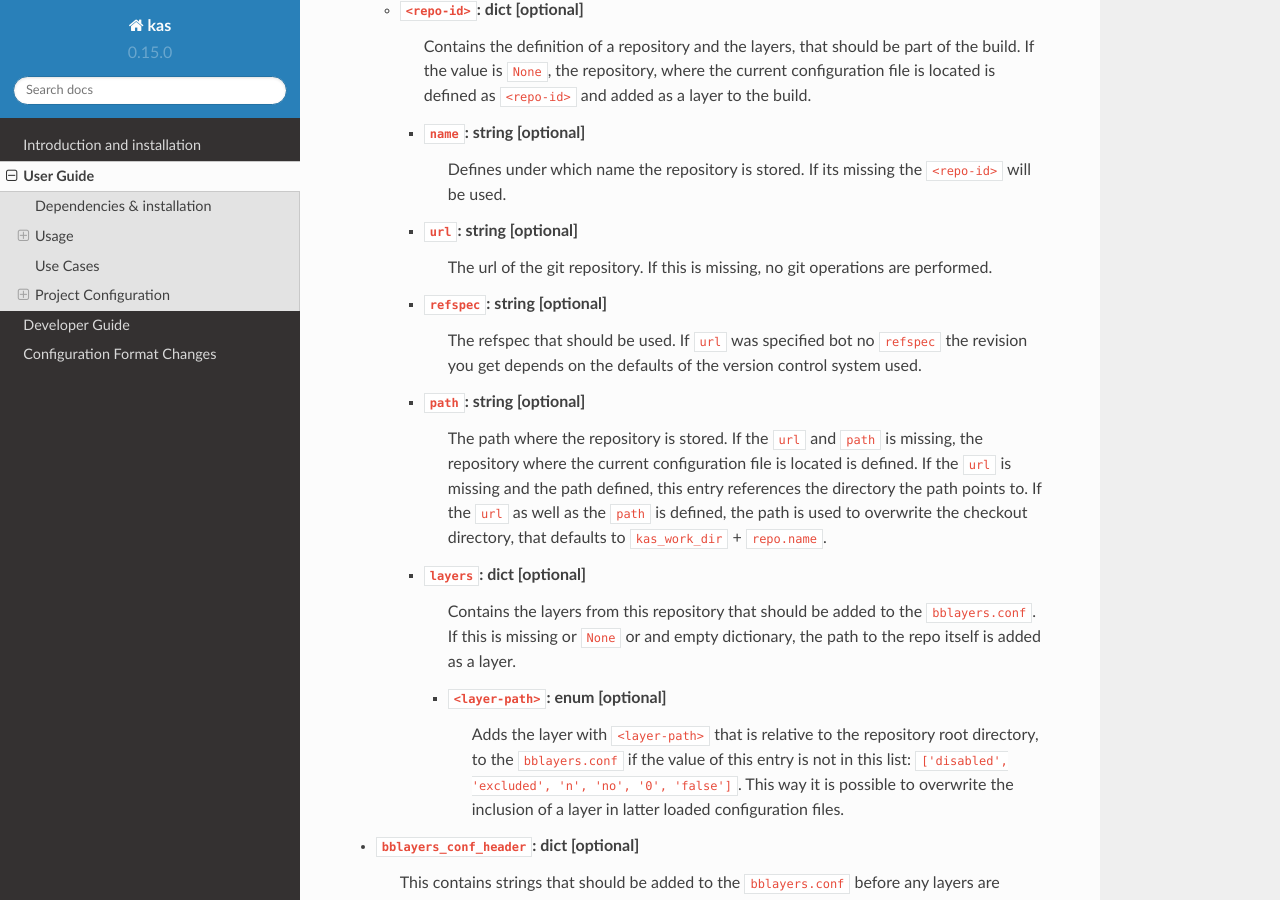
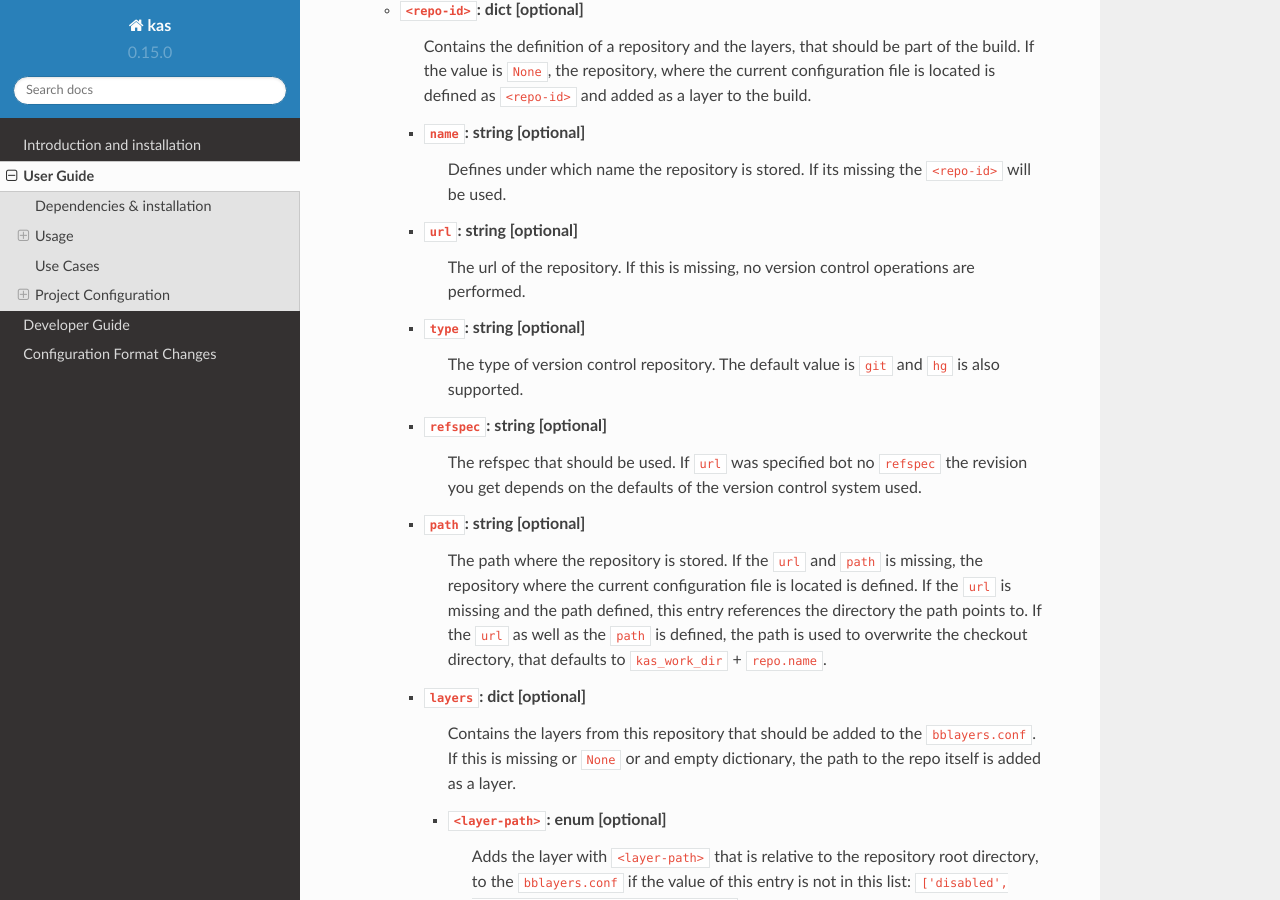
Before and after one commit to siemens/kas, a Sphinx documentation site: the page built from docs/userguide.rst, in a window 1280 px wide and 900 px high, scrolled down 5808 px. Built offline with Sphinx 7.4.7 and the Read the Docs theme 2.0.0, drawn with Linux system fonts in a browser that asks for light colours.

Commit message:
docs: update docs accordning to previous changes
Signed-off-by: Henning Schild <henning.schild@siemens.com>

```diff
--- a/docs/userguide.rst
+++ b/docs/userguide.rst
@@ -317,8 +317,12 @@ Configuration reference
         the ``<repo-id>`` will be used.
 
     * ``url``: string [optional]
-        The url of the git repository. If this is missing, no git operations
-        are performed.
+        The url of the repository. If this is missing, no version control
+        operations are performed.
+
+    * ``type``: string [optional]
+        The type of version control repository. The default value is ``git``
+        and ``hg`` is also supported.
 
     * ``refspec``: string [optional]
         The refspec that should be used. If ``url`` was specified bot no
```
